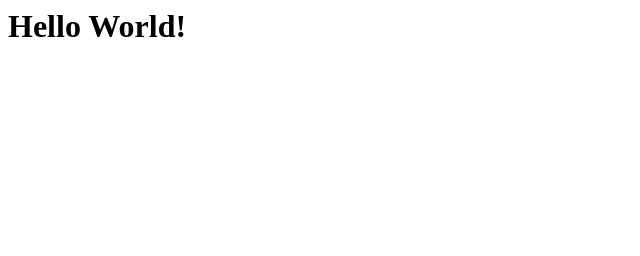
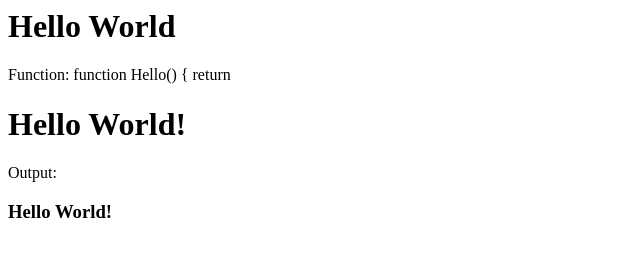
Before and after one commit to kimkesdev/react-projects, a plain HTML site: page basics/hello-world.html in a window 1280 px wide. Shown: the whole page, without its empty margins (0-640 px from the left). Drawn offline with nearby package versions, Linux system fonts and the light colour scheme.

Commit message:
added text function  + output

```diff
--- a/basics/hello-world.html
+++ b/basics/hello-world.html
@@ -5,12 +5,18 @@
     <script src="https://unpkg.com/@babel/standalone/babel.min.js"></script>
   </head>
   <body>
-
+<h1>Hello World</h1>
+<p>
+  Function:
+  function Hello() {
+    return <h1>Hello World!</h1>
+</p>
+<p>Output:</p>
     <div id="mydiv"></div>
 
     <script type="text/babel">
       function Hello() {
-        return <h1>Hello World!</h1>;
+        return <h3>Hello World!</h3>;
       }
 
       const container = document.getElementById('mydiv');
```
Also changed, not shown: basics/es6-classes.html (+2 -0 lines).
